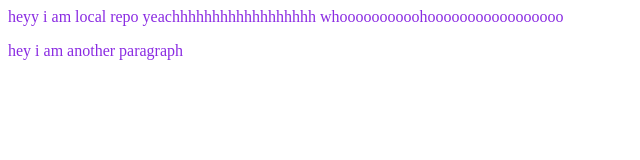
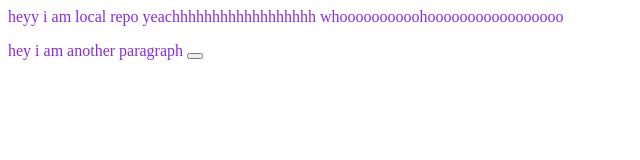
Before and after one commit to MrinalMondal1212/localRepo, a plain HTML site: page index.html in a window 1280 px wide. Shown: the full height of the page, 0-640 px from the left. Drawn offline with Linux system fonts and the light colour scheme.

Commit message:
add button

```diff
--- a/index.html
+++ b/index.html
@@ -1,3 +1,3 @@
 <p>heyy i am local repo yeachhhhhhhhhhhhhhhhhh whoooooooooohooooooooooooooooo</p>
-<p>hey i am another paragraph</p>
+<p>hey i am another paragraph <button></button></p>
 <link rel="stylesheet" href="style.css">
```
